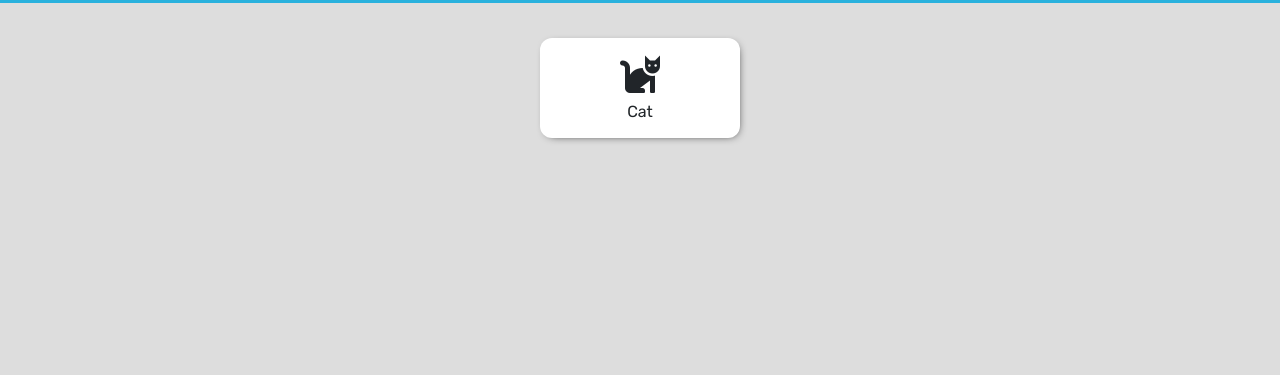
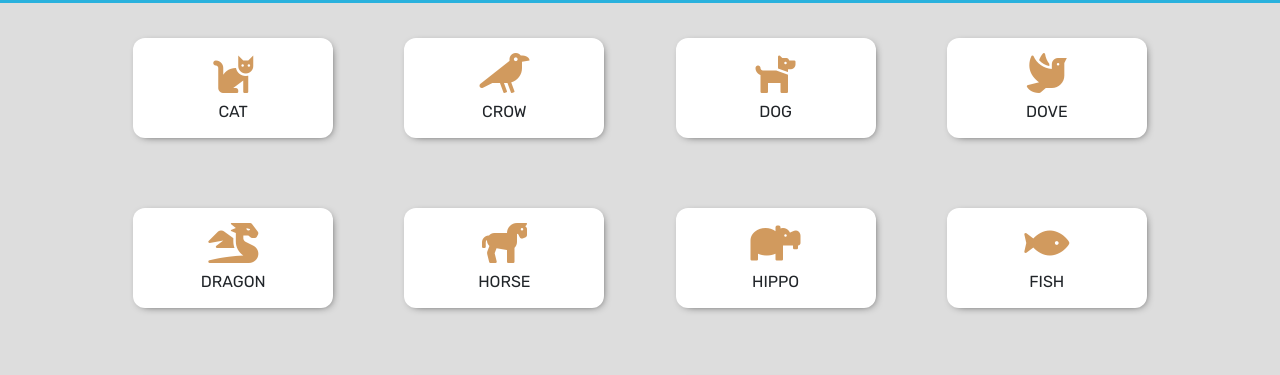
Before and after one commit to GinoGreen/js-es6-icons, a plain HTML site: page Milestone 1/index.html in a window 1280 px wide. Shown: the part 97-472 px from the top of the page. Drawn offline with nearby package versions, Linux system fonts and the light colour scheme.

Commit message:
Milestone 1 complete

```diff
--- a/Milestone 1/css/style.css
+++ b/Milestone 1/css/style.css
@@ -2,9 +2,6 @@ body {
    font-family: 'Rubik', sans-serif;
 }
 /* ///////HEADER////// */
-header {
-
-}
 .logo h1 {
    margin: 0;
 
@@ -65,6 +62,7 @@ i.green {
 i.blue {
    color: #4D78CC;
 }
-.card_icon span {
+.card_icon .caption {
    padding: 7px 0 0;
+   text-transform: uppercase;
 }
--- a/Milestone 1/index.html
+++ b/Milestone 1/index.html
@@ -33,13 +33,13 @@
 
    <!-- ////MAIN/////  -->
    <main class="overflow-auto">
-      <div class="container d-flex justify-content-evenly flex-wrap">
+      <div id="myContainer" class="container d-flex justify-content-evenly flex-wrap">
          <!-- Qui dentro verranno generate le icone  -->
 
-         <div class="card_icon">
+         <!-- <div class="card_icon">
             <i class="fas fa-cat"></i>
             <span class="caption">Cat</span>
-         </div>
+         </div> -->
 
       </div>
    </main>
--- a/Milestone 1/js/script.js
+++ b/Milestone 1/js/script.js
@@ -112,3 +112,34 @@ const icons = [
 		color: 'blue'
 	}
 ];
+
+// stampare tutte icone dentro al container
+const myContainer = document.getElementById('myContainer');
+
+initIconsDOM();
+
+//////FUNZIONI////////
+
+function initIconsDOM() {
+
+   icons.forEach(icon => {
+
+      myContainer.append(getIcon(icon));
+
+   });
+}
+
+function getIcon(icon) {
+
+   const {name, prefix, type, family, color} = icon
+
+   const iconBox = document.createElement('div');
+   iconBox.className = 'card_icon';
+
+   iconBox.innerHTML = `
+      <i class="${family} ${prefix}${name} ${color}"></i>
+      <span class="caption">${name}</span>
+   `;
+
+   return iconBox;
+}
```
